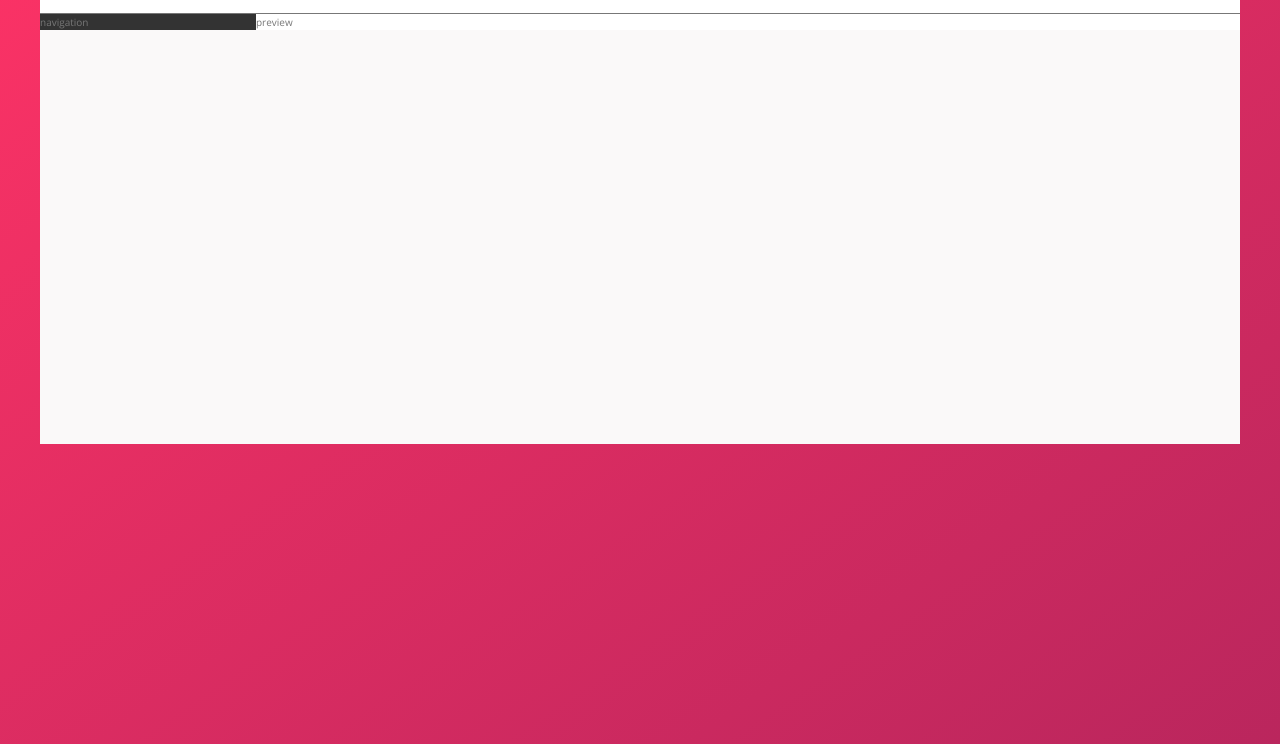
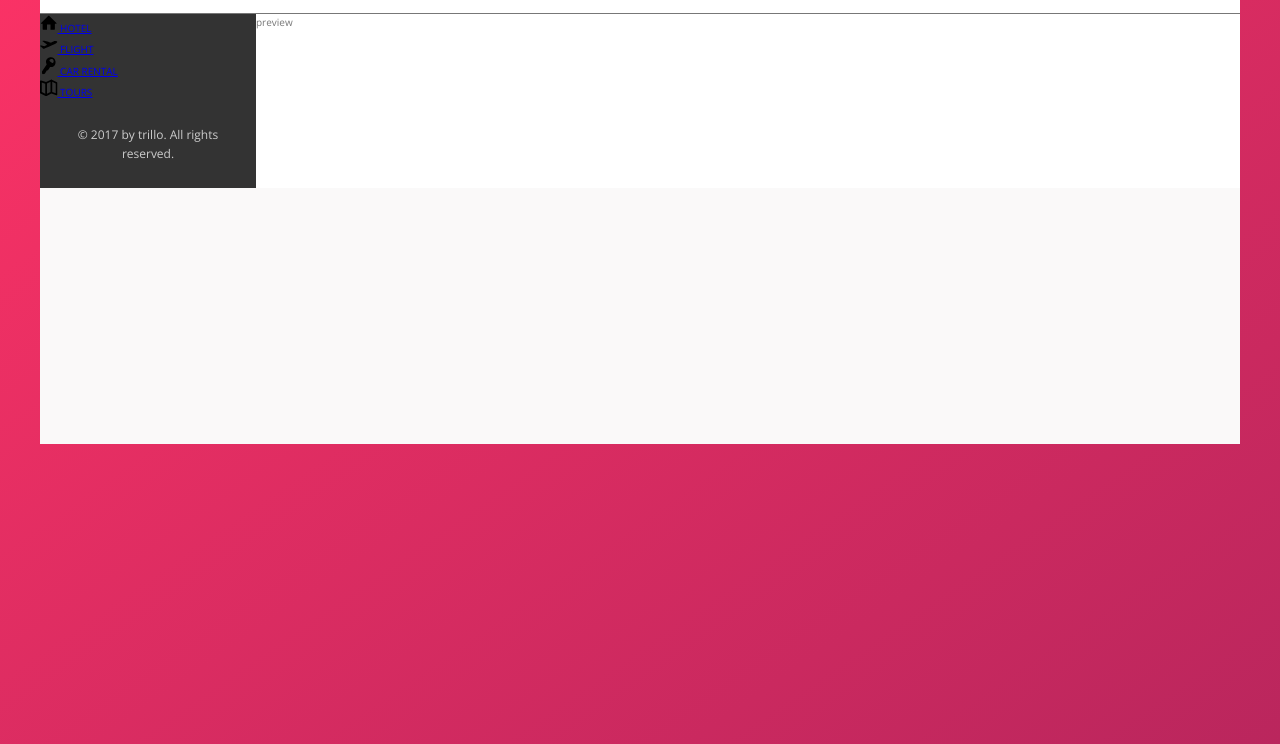
Before and after one commit to Dual1tyxd3v/trillo-advanced-CSS-, a website: page index.html in a window 1280 px wide. Shown: the part 136-880 px from the top of the page. Drawn offline with nearby package versions, Linux system fonts and the light colour scheme.

Commit message:
Add Side navigation --WIP

```diff
--- a/index.html
+++ b/index.html
@@ -45,7 +45,44 @@
             </header>
             <div class="content">
                 <nav class="sidebar">
-                    navigation
+                    <ul class="side-nav">
+                        <li class="side-nav__item">
+                            <a href="#" class="side-nav__link">
+                                <svg class="side-nav__icon">
+                                    <use xlink:href="./img/sprite.svg#icon-home"></use>
+                                </svg>
+                                Hotel
+                            </a>
+                        </li>
+                        <li class="side-nav__item">
+                            <a href="#" class="side-nav__link">
+                                <svg class="side-nav__icon">
+                                    <use xlink:href="./img/sprite.svg#icon-aircraft-take-off"></use>
+                                </svg>
+                                Flight
+                            </a>
+                        </li>
+                        <li class="side-nav__item">
+                            <a href="#" class="side-nav__link">
+                                <svg class="side-nav__icon">
+                                    <use xlink:href="./img/sprite.svg#icon-key"></use>
+                                </svg>
+                                Car rental
+                            </a>
+                        </li>
+                        <li class="side-nav__item">
+                            <a href="#" class="side-nav__link">
+                                <svg class="side-nav__icon">
+                                    <use xlink:href="./img/sprite.svg#icon-map"></use>
+                                </svg>
+                                Tours
+                            </a>
+                        </li>
+                    </ul>
+
+                    <div class="legal">
+                        &copy; 2017 by trillo. All rights reserved.
+                    </div>
                 </nav>
                 <main class="preview">
                     preview
--- a/sass/_components.scss
+++ b/sass/_components.scss
@@ -102,3 +102,29 @@
   }
 }
 //
+// SIDE-NAV
+.side-nav {
+  list-style: none;
+
+  &__link {
+
+    &:link,
+    &:visited {
+      text-transform: uppercase;
+    }
+  }
+
+  &__icon {
+    width: 1.75rem;
+    height: 1.75rem;
+  }
+}
+//
+// LEGAL
+.legal {
+  font-size: 1.2rem;
+  text-align: center;
+  padding: 2.5rem;
+  color: var(--color-grey-light-4);
+}
+//
--- a/sass/_layout.scss
+++ b/sass/_layout.scss
@@ -23,6 +23,9 @@
 .sidebar {
   background-color: var(--color-grey-dark-1);
   flex: 0 0 18%;
+  display: flex;
+  flex-direction: column;
+  justify-content: space-between;
 }
 
 .preview {
```
Also changed, not shown: css/style.css, 1 other file.
